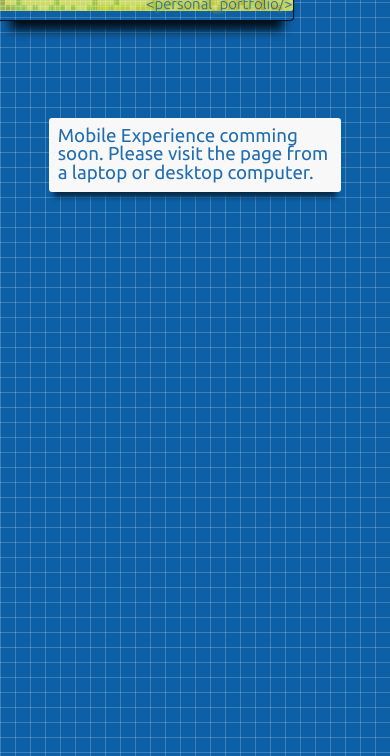
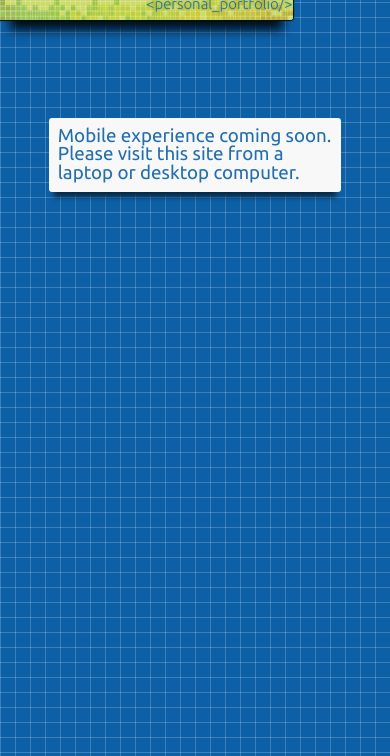
Before and after one commit to nandodrw/portfolio, a website: page index.html in a window 390 px wide. Shown: the part 88-844 px from the top of the page. Drawn offline with nearby package versions, Linux system fonts and the light colour scheme.

Commit message:
adjust responsive

```diff
--- a/index.html
+++ b/index.html
@@ -422,14 +422,14 @@
 					<div class="full-width  padding-left-1 border-box-model full-height small-top-rigth-radio small-bottom-rigth-radio redgrid">
 						<p>
 							<h1 class="main-title blue-font">Fernando Catacora</h1>
-							<h2 class="sub-title right-text bottom-margin-1 blue-font">&lt;personal_portfolio/&gt;</h2>
+							<h2 class="sub-title right-text bottom-padding-1 blue-font">&lt;personal_portfolio/&gt;</h2>
 						</p>
 					</div>
 				</div>
 			</div>
 
 			<div class="threeone-width-long paper-card margin-v card-shadow-blueprint-ligth border-box-model padding-box-2 left">
-				<p class='mobile-announcement'>Mobile Experience comming soon. Please visit the page from a laptop or desktop computer.</p>
+				<p class='mobile-announcement'>Mobile experience coming soon. Please visit this site from a laptop or desktop computer.</p>
 			</div>
 	</section>
 
--- a/styles/sass/_paddings.sass
+++ b/styles/sass/_paddings.sass
@@ -22,3 +22,6 @@
 
 .padding-box-4
   padding: 9px 27px
+
+.bottom-padding-1
+  padding-bottom: 9px
```
Also changed, not shown: index_raw.html (+2 -2 lines), dist/index.html, dist/styles/style.min.css, styles/style.css, 2 other files.
